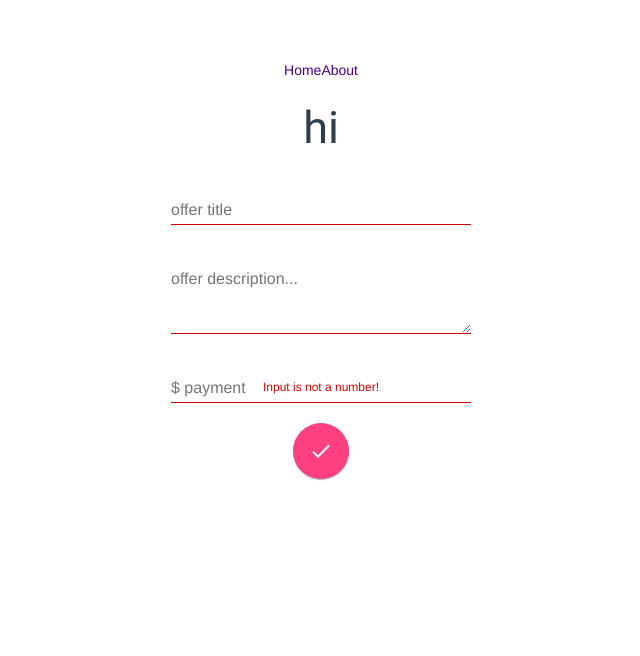
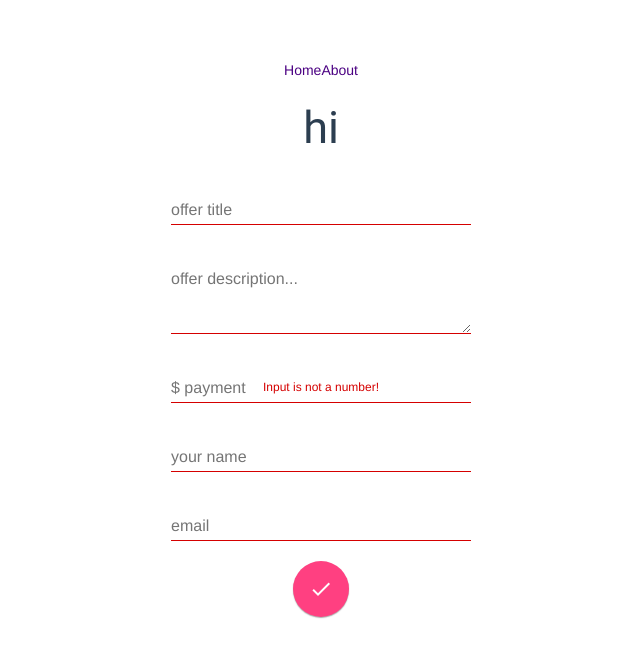
Before and after one commit to laurenarfaras/hihelper2.0, a Vue app: page /create in a window 1280 px wide. Shown: the top 656 px of the page, without its empty margins (319-959 px from the left). Built offline with nearby package versions, Linux system fonts and the light colour scheme.

Commit message:
added email to mongoose schema, added person name and email to module for offer

```diff
--- a/src/components/Create.vue
+++ b/src/components/Create.vue
@@ -24,6 +24,14 @@
           <span class="mdl-textfield__error">Input is not a number!</span>
         </div>
 
+        <div class="mdl-textfield mdl-js-textfield mdl-textfield--floating-label">
+          <input placeholder="your name" class="mdl-textfield__input" type="text" id="offer-person" v-model="person" required>
+        </div>
+
+        <div class="mdl-textfield mdl-js-textfield mdl-textfield--floating-label">
+          <input placeholder="email" class="mdl-textfield__input" type="text" id="offer-email" v-model="email" required>
+        </div>
+
         <!-- <label class="mdl-checkbox mdl-js-checkbox mdl-js-ripple-effect" for="checkbox-2">
           <input type="checkbox" id="checkbox-2" class="mdl-checkbox__input">
           <span class="mdl-checkbox__label">Completed</span>
@@ -32,7 +40,7 @@
         <div class="container-button">
           <!-- Colored FAB button with ripple -->
           <router-link to="/">
-            <button v-on:click="createOffer(title, description, requestAmount)" class="mdl-button mdl-js-button mdl-button--fab mdl-js-ripple-effect mdl-button--colored">
+            <button v-on:click="createOffer(title, description, requestAmount, person, email)" class="mdl-button mdl-js-button mdl-button--fab mdl-js-ripple-effect mdl-button--colored">
               <i class="material-icons md-light">done</i>
             </button>
           </router-link>
@@ -55,7 +63,8 @@ export default {
       person: '',
       title: '',
       description: '',
-      requestAmount: ''
+      requestAmount: '',
+      email: ''
     }
   },
   methods: {
@@ -69,13 +78,14 @@ export default {
             console.log(err)
           })
     },
-    createOffer: function (title, description, requestAmount) {
+    createOffer: function (title, description, requestAmount, person, email) {
       var url = '/offers'
       axios.post(url, {
-        person: 'person',
+        person: person,
         title: title,
         description: description,
-        requestAmount: requestAmount
+        requestAmount: requestAmount,
+        email: email
       })
       .then(function (response) {
         console.log("posted successfully");
--- a/src/components/Hello.vue
+++ b/src/components/Hello.vue
@@ -5,7 +5,7 @@
       <!-- card -->
       <div v-for="(offer, index) in offers" class="demo-card-square mdl-card mdl-shadow--2dp col-xs-10 col-xs-offset-1 col-sm-5 col-sm-offset-1 col-md-4 col-lg-4">
         <div class="mdl-card__title mdl-card--expand">
-          <h2 class="mdl-card__title-text">{{ offer.title }} - {{ index }}</h2>
+          <h2 class="mdl-card__title-text">{{ offer.title }}</h2>
         </div>
         <div class="card__meta">
           <p>{{ offer.description }}</p>
```
